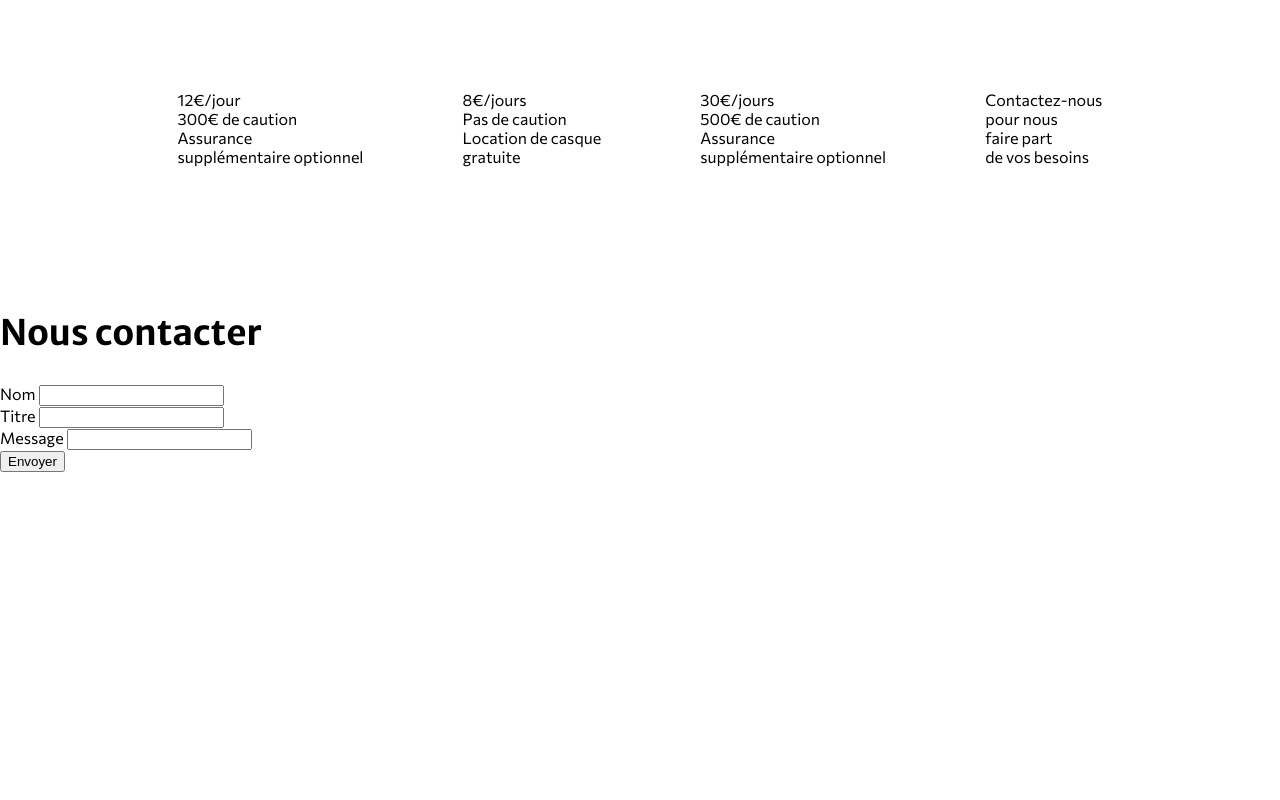
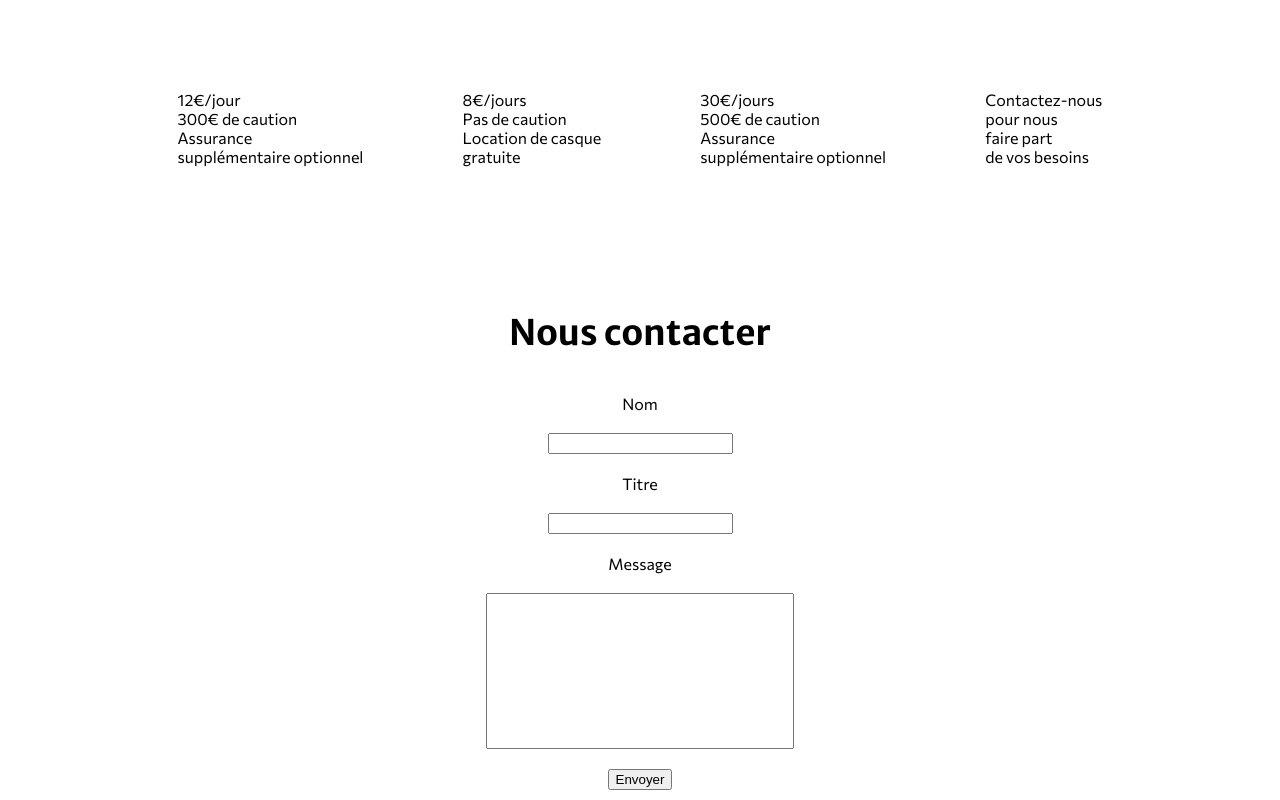
Before and after one commit to Trystan-V/J_ai_pas_de_voiture_front, a plain HTML site: page test.html in a window 1280 px wide. Shown: the part 2537-3337 px from the top of the page. Before the commit the page ends 3009 px from the top, so only its background shows below. Drawn offline with Linux system fonts and the light colour scheme.

Commit message:
CSS contact

```diff
--- a/style_test.css
+++ b/style_test.css
@@ -179,3 +179,26 @@ h2 {
 }
 
 /* Section Formulaire */
+
+.contact h2 {
+    text-align: center;
+}
+.contact div {
+    display: flex;
+    justify-content: center;
+    align-items: center;
+    flex-direction: column;
+}
+
+.formulaire label {
+    margin: 10px;
+}
+
+.formulaire input {
+    margin: 10px;
+}
+
+#message  {
+    width: 300px;
+    height: 150px;
+}
--- a/test.html
+++ b/test.html
@@ -109,6 +109,7 @@
             <img src="pics/kompass-1-logo-png-transparent.png" alt="">
             <img src="pics/gpc.png" alt="">
             <img src="pics/demenageurs.png" alt="">
+            <img src="pics/upply-logo-146x56.png" alt="">
         </div>
     </section>
     <section class="tarifs">
@@ -144,7 +145,7 @@
     </section>
     <section class="contact">
         <h2>Nous contacter</h2>
-        <form method="post" action="form.php">
+        <form method="post" action="">
             <div class="formulaire">
                 <label for="Nom">Nom</label>
                 <input type="text" id="Nom" name="Nom">
```
Also changed, not shown: style.css (line endings or trailing spaces).
